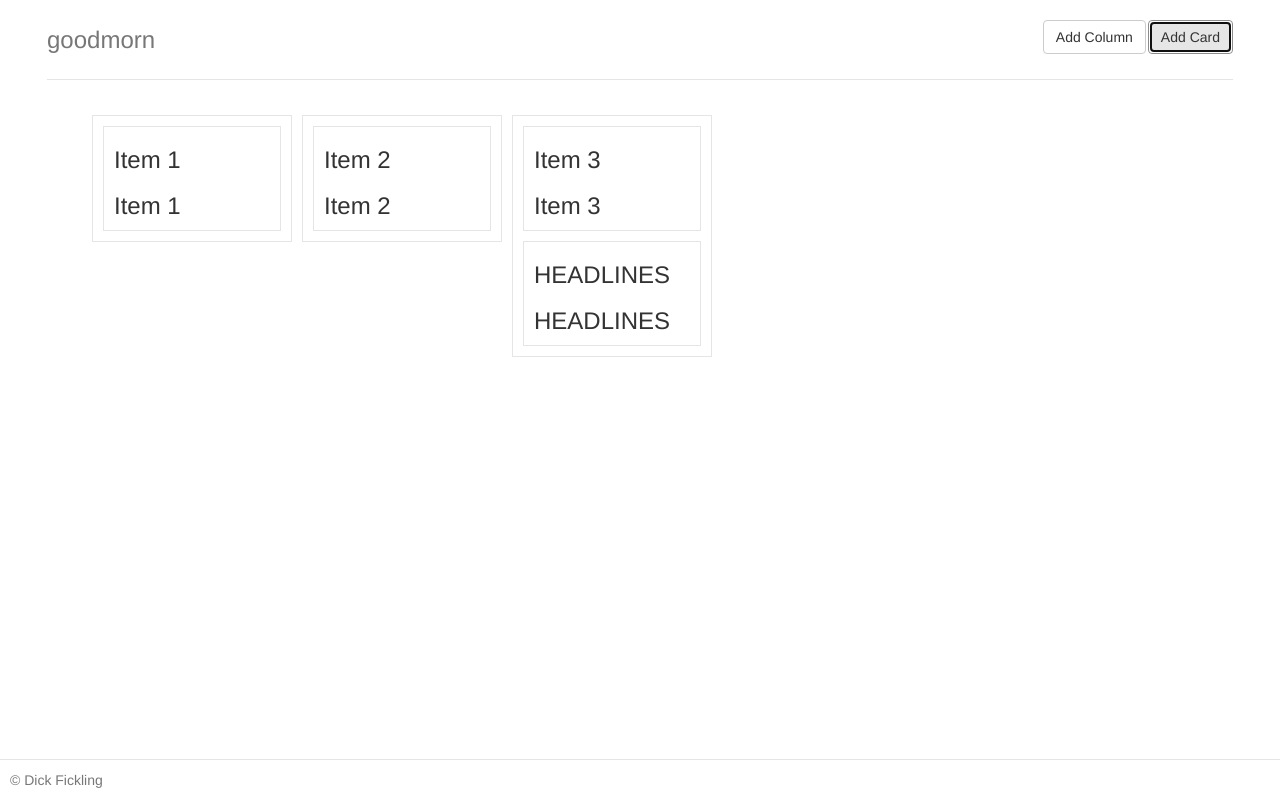
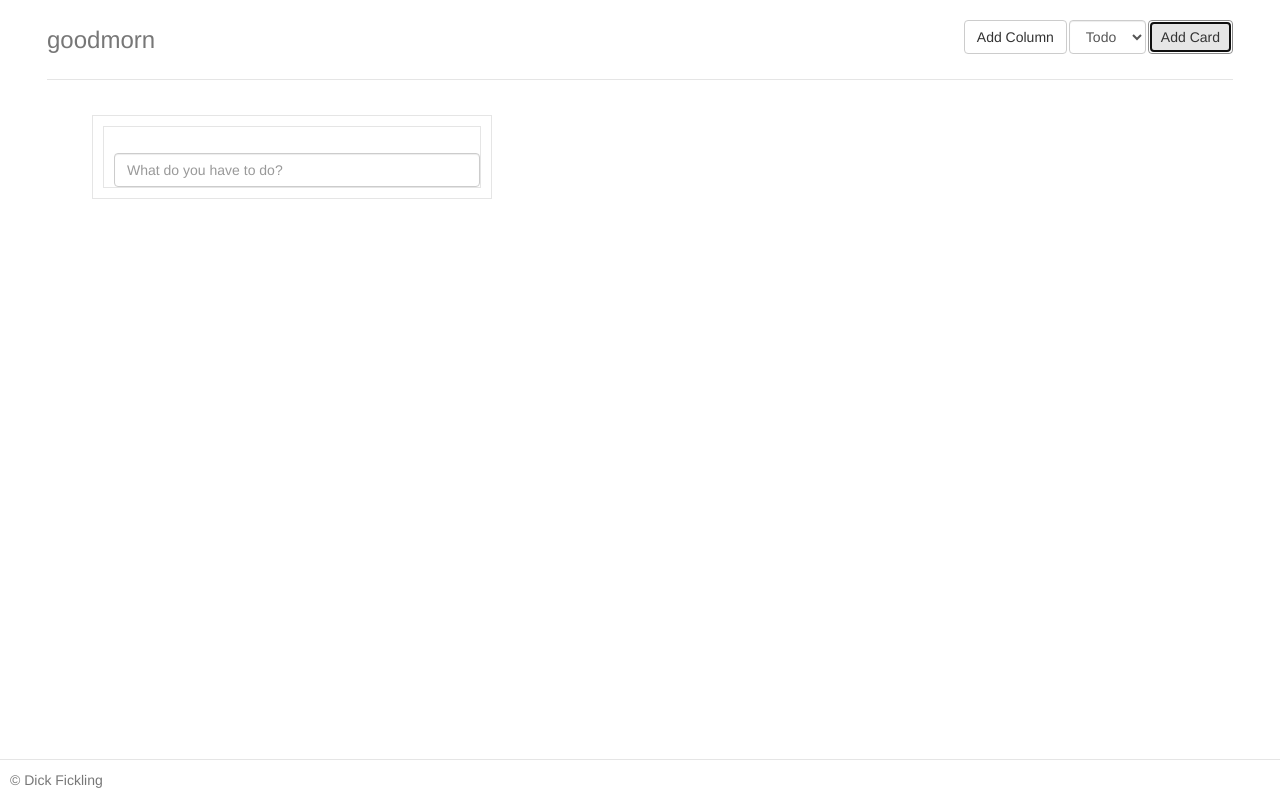
Before and after one commit to dickfickling/goodmorn, a website: page app/index.html in a window 1280 px wide. Both pictures are taken after a click on the button "Add Card". Drawn offline with nearby package versions, Linux system fonts and the light colour scheme; files that its build step writes are made by us from their sources.

Commit message:
This is so bad omg

```diff
--- a/app/index.html
+++ b/app/index.html
@@ -26,6 +26,7 @@
             <div class="header">
                 <ul class="nav nav-pills pull-right">
                     <li><button type="button" class="btn btn-default" id="addColumnButton">Add Column</button></li>
+                    <li><span id="cardTypes"></span></li>
                     <li><button type="button" class="btn btn-default" id="addCardButton">Add Card</button></li>
                 </ul>
                 <h3 class="text-muted">goodmorn</h3>
@@ -65,6 +66,10 @@
         <script src="../bower_components/bootstrap/js/tab.js"></script>
         <!-- endbuild -->
 
+        <!-- Card Types -->
+        <script src="scripts/cards.js"></script>
+        <!-- end card types -->
+
         <!-- build:js({app,.tmp}) scripts/main.js -->
         <script src="scripts/main.js"></script>
         <!-- endbuild -->
--- /dev/null
+++ b/app/scripts/cards.js
@@ -0,0 +1,62 @@
+var CardType = Backbone.Model.extend({
+  defaults: {
+    name: '',
+    render: function() { return this.render(); }
+  }
+});
+
+var Todo = CardType.extend({
+  defaults: {
+    name: 'Todo',
+    render: function () { return this.render(); }
+  },
+  render: function () {
+    var todos = JSON.parse(localStorage.getItem('todo')) || [];
+    var html = '<ul id="todo" class="cardType">';
+    _.each(todos, function (todo) {
+      html += '<li><h3>' + todo + '</h3></li>';
+    });
+    html += '</ul>';
+    html += '<input class="form-control" id="newTodo" placeHolder="What do you have to do?">';
+    return html;
+  }
+});
+
+var CardTypeView = Backbone.View.extend({
+  tagName: 'option',
+  className: 'cardType',
+
+  render: function () {
+    this.$el.html(this.model.get('name'));
+    return this;
+  }
+});
+
+var CardTypes = Backbone.Collection.extend({
+  model: function (attrs, options) {
+    switch (attrs.type) {
+      case 'Todo':
+        return new Todo(attrs, options);
+        break;
+      default:
+        return null;
+    }
+  }
+
+});
+
+var cardTypesList = new CardTypes([
+    { type: 'Todo' }
+    ]);
+
+var CardTypesView = Backbone.View.extend({
+  tagName: 'select',
+  id: 'cardTypes',
+  className: 'form-control',
+  render: function () {
+    _.each(this.collection.models, function (cardType) {
+      this.$el.append(new CardTypeView({model: cardType}).render().el);
+    }, this);
+    return this;
+  }
+});
--- a/app/scripts/main.js
+++ b/app/scripts/main.js
@@ -2,7 +2,7 @@ var Card = Backbone.Model.extend({
   defaults: {
     column: 0,
     row: 0,
-    title: ''
+    cardTypeName: null
   }
 });
 
@@ -31,7 +31,11 @@ var CardView = Backbone.View.extend({
 
     render: function () {
       var button = '<button class="close glyphicon glyphicon-remove"></button>';
-      this.$el.html(button + new Array(3).join('<h3>' + this.model.get('title') + '</h3>'));
+      var name = this.model.get('cardTypeName');
+      var cardType = cardTypesList.findWhere({name: name});
+      var render = cardType.get('render').bind(cardType);
+
+      this.$el.html(button + render());
       return this;
     },
 
@@ -160,12 +164,13 @@ var ColumnView = Backbone.View.extend({
 
 $(function () {
   var cards = new CardColumn(JSON.parse(localStorage.getItem('cards')) ||
-    [{ row: 0, column: 0, title: 'Item 1' },
-    { row: 0, column: 1, title: 'Item 2' },
-    { row: 0, column: 2, title: 'Item 3' },
-    ]);
+    []);
 
   var columnList = new ColumnView({collection: cards});
+
+  var cardTypesViews = new CardTypesView({collection: cardTypesList});
+
+  $('#cardTypes').append(cardTypesViews.render().$el);
 
   $('#dashboard').append(columnList.render().$el);
 
@@ -192,11 +197,21 @@ $(function () {
       .map(function (el) {
         return el.attributes.row;
       }));
+    var name = $('#cardTypes').find(':selected').text();
     columnList.collection.add({
       row: maxRowInLastColumn == -Infinity ? 0 : maxRowInLastColumn + 1,
       column: columnList._numColumns - 1,
-      title: 'HEADLINES'
+      cardTypeName: name
     });
   });
+    $('#newTodo').keyup(function (event) {
+      var todos = JSON.parse(localStorage.getItem('todo')) || [];
+      if (event.which == 13) {
+        todos.push($(this).val());
+        $('#todo').append('<li><h3>' + $(this).val() + '</li></h3>');
+        $(this).val('');
+        localStorage.setItem('todo', JSON.stringify(todos));
+      }
+    });
 
 });
--- a/app/styles/main.css
+++ b/app/styles/main.css
@@ -18,6 +18,12 @@ body {
   padding-left: 10px;
   margin: 10px;
   background: #FFF;
+}
+
+.cardType {
+  list-style-type: none;
+  padding-left: 0px;
+  padding-right: 10px;
 }
 
 #dashboard {
@@ -58,7 +64,7 @@ body {
   min-height: 60px;
   list-style-type: none;
   float: left;
-  min-width: 200px;
+  min-width: 400px;
   padding: 0px;
   margin: 5px;
   margin-bottom: 40px;
```
